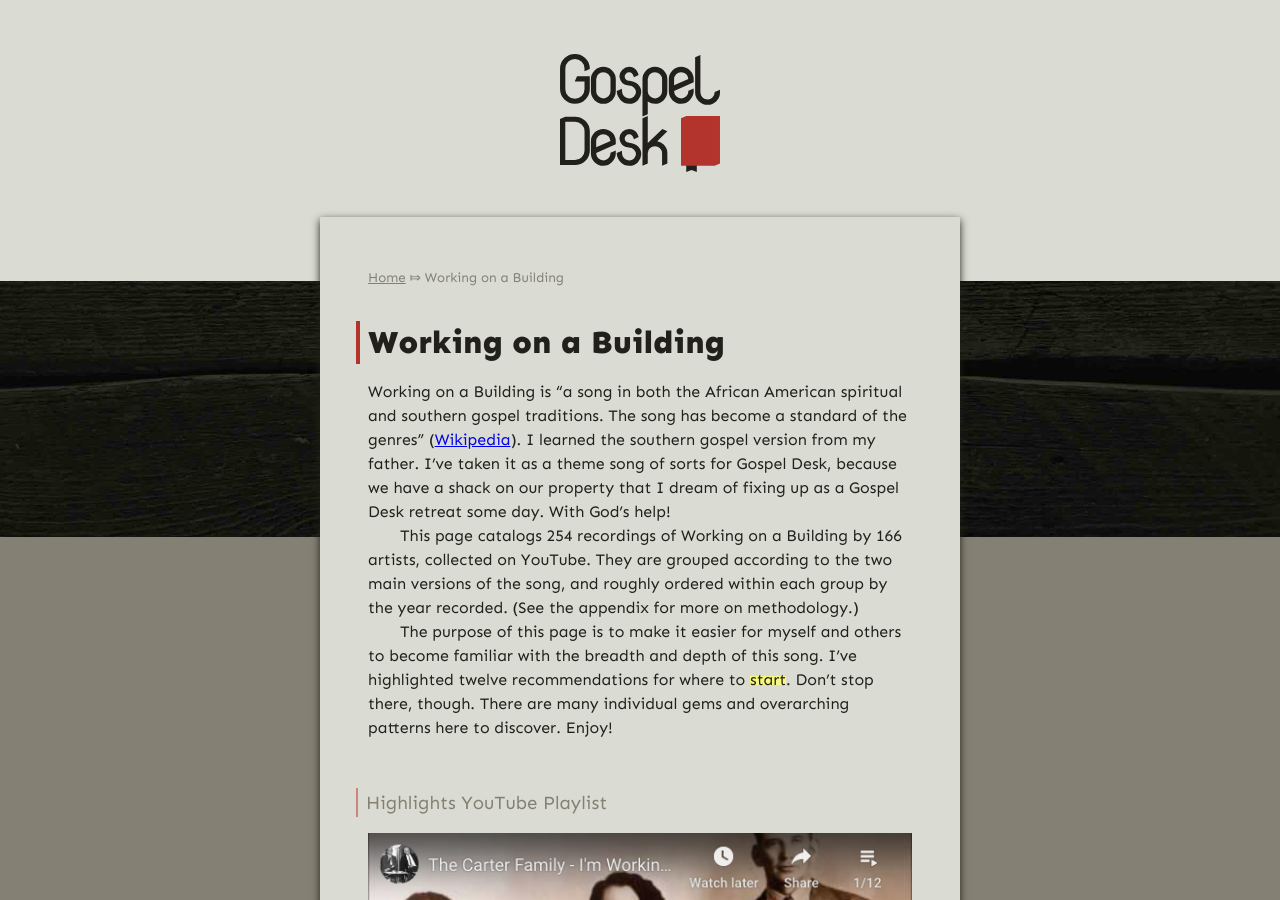
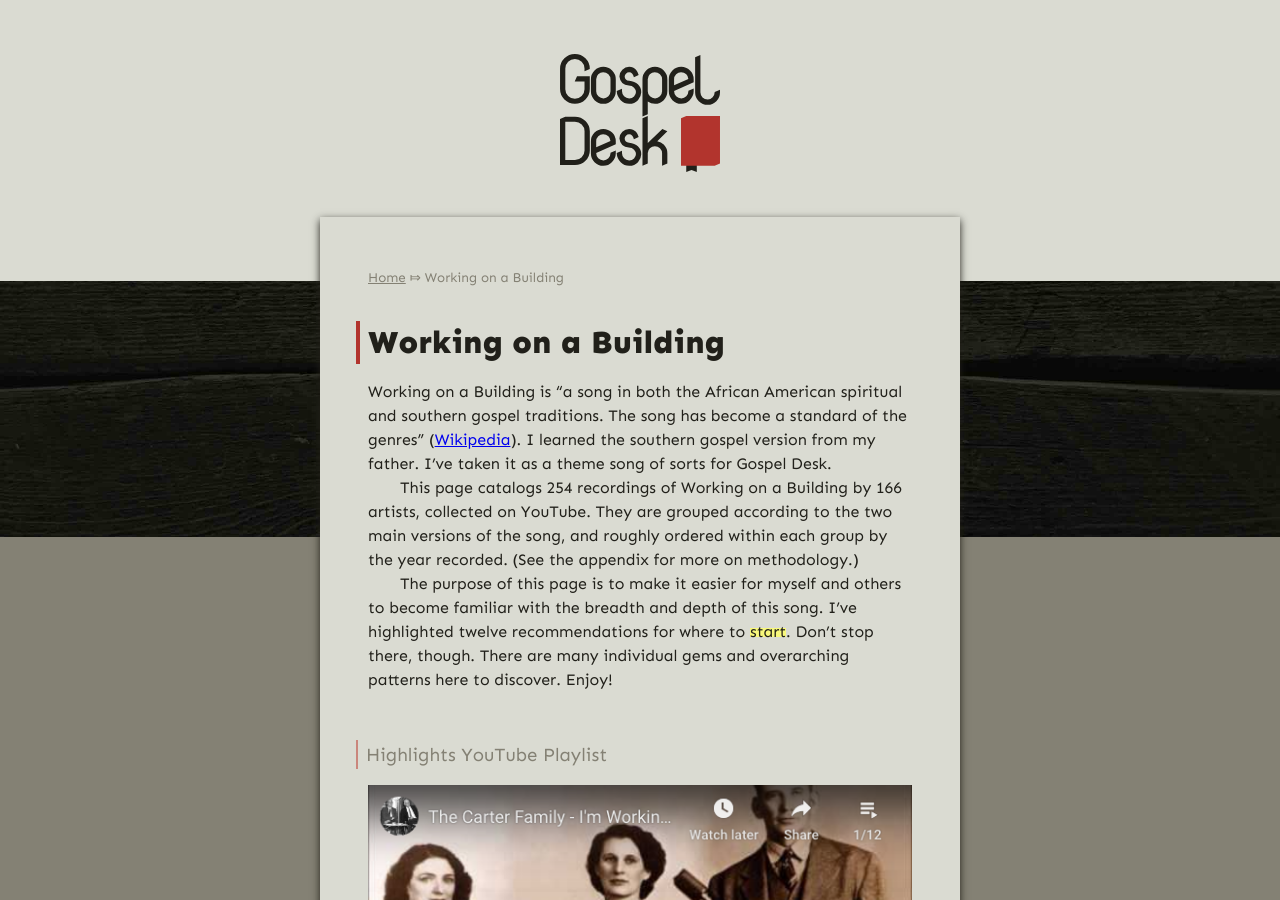
Before and after one commit to gospel-desk/www.logstown.com, a Jekyll site: the page built from working-on-a-building/index.md, in a window 1280 px wide and 900 px high. Built offline with Jekyll 4.4.1, drawn with Linux system fonts in a browser that asks for light colours.

Commit message:
Dial back shack talk

```diff
--- a/working-on-a-building/index.md
+++ b/working-on-a-building/index.md
@@ -8,8 +8,7 @@ Working on a Building is "a song in both the African American spiritual and
 southern gospel traditions. The song has become a standard of the genres"
 ([Wikipedia](https://en.wikipedia.org/wiki/I%27m_Working_on_a_Building)). I
 learned the southern gospel version from my father. I've taken it as a theme
-song of sorts for Gospel Desk, because we have a shack on our property that I
-dream of fixing up as a Gospel Desk retreat some day. With God's help!
+song of sorts for Gospel Desk.
 
 This page catalogs 254 recordings of Working on a Building by 166 artists,
 collected on YouTube. They are grouped according to the two main versions of
```
